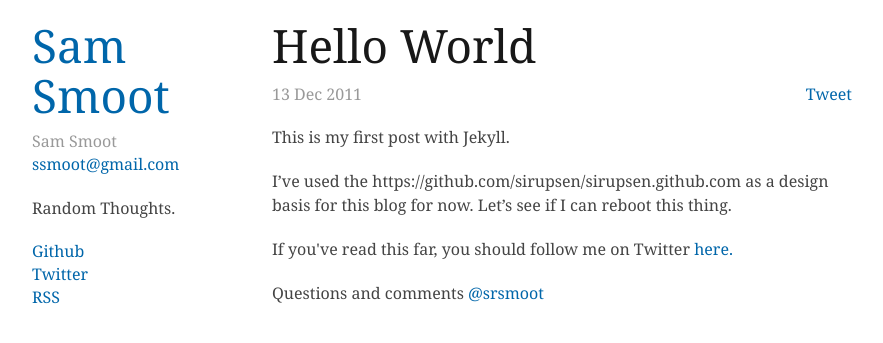
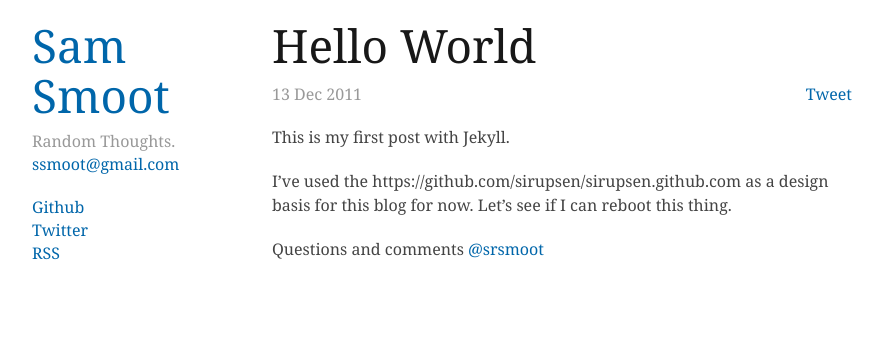
Before and after one commit to sam/sam.github.com, a Jekyll site: the page built from _posts/2011-12-13-hello-world.md, in a window 1280 px wide. Shown: the top 343 px of the page, without its empty margins (138-1021 px from the left). Built offline with Jekyll 4.4.1, drawn with Linux system fonts in a browser that asks for light colours; Markdown is read by kramdown in place of the engine named in the settings; comment, search, counter and statistics services are not loaded.

Commit message:
Slight style tweaks.

```diff
--- a/_layouts/default.html
+++ b/_layouts/default.html
@@ -38,11 +38,9 @@
         <h1><a href='/'>Sam Smoot</a></h1>
 
         <ul>
-          <li><span class="gray">Sam Smoot</span></li>
+          <li><span class="gray">Random Thoughts.</span></li>
           <li><a href="mailto:ssmoot@gmail.com" title="If you are seeing this, you should definitely email me" onClick="_gaq.push(['_trackEvent', 'Link', 'Click', 'Sidebar Email']);">ssmoot@gmail.com</a></li>
         </ul>
-
-        <p>{{ description }}</p>
 
         <ul>
           <li><a href="http://github.com/sam" onClick="_gaq.push(['_trackEvent', 'Link', 'Click', 'Sidebar Github']);" title="I share and fork code here">Github</a></li>
--- a/_layouts/post.html
+++ b/_layouts/post.html
@@ -19,10 +19,6 @@ blog: true
   {{ content }}
 
   <footer>
-    <p id='follow'>
-      If you've read this far, you should follow me on Twitter <a href="http://twitter.com/srsmoot" onClick="_gaq.push(['_trackEvent', 'Link', 'Click', 'Post Twitter']);">here.</a>
-    </p>
-
     <p id='questions'>
       Questions and comments <a href="http://twitter.com/srsmoot" onClick="_gaq.push(['_trackEvent', 'Link', 'Click', 'Post Twitter Feedback']);">@srsmoot</a>
     </p>
```
